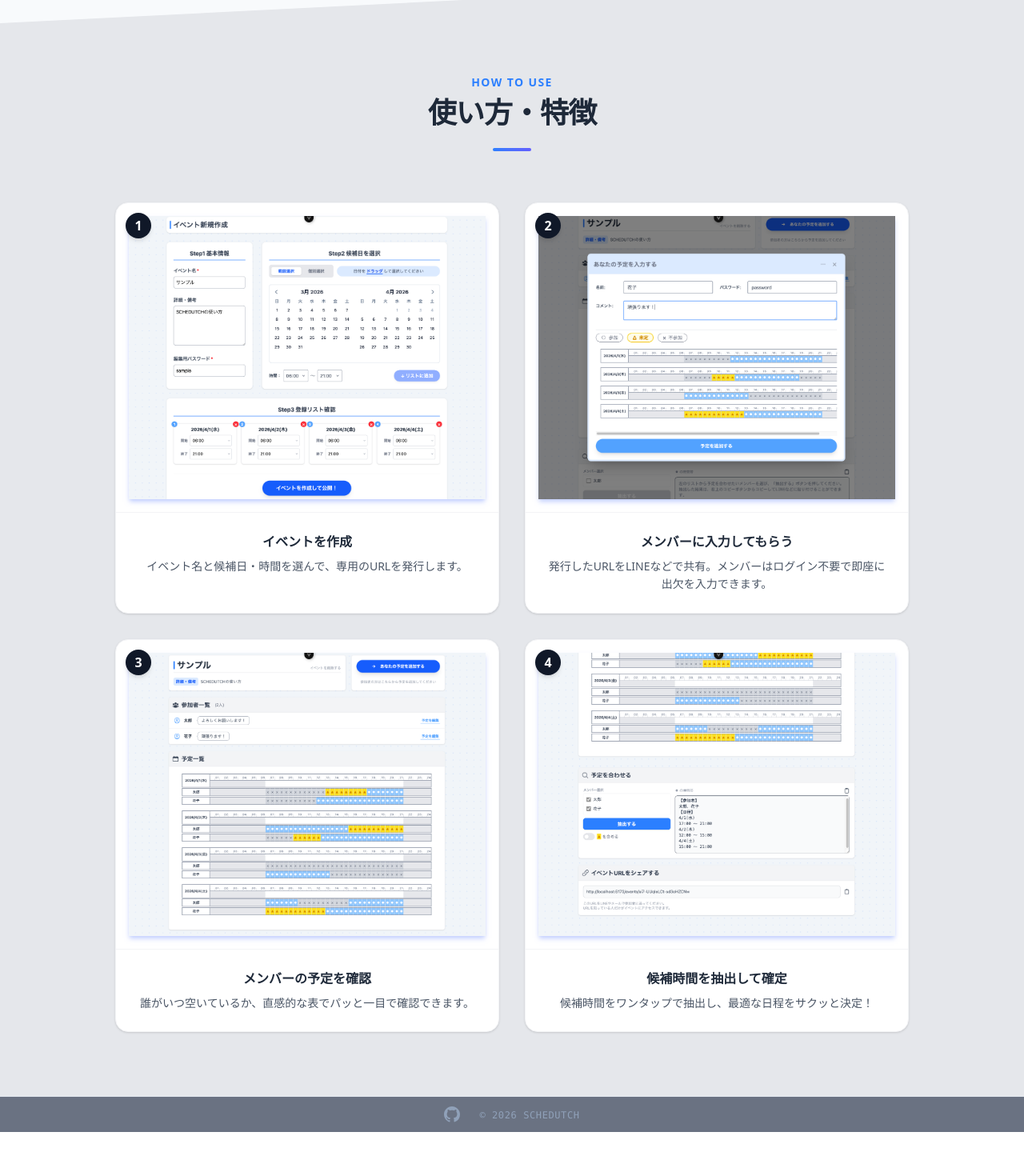
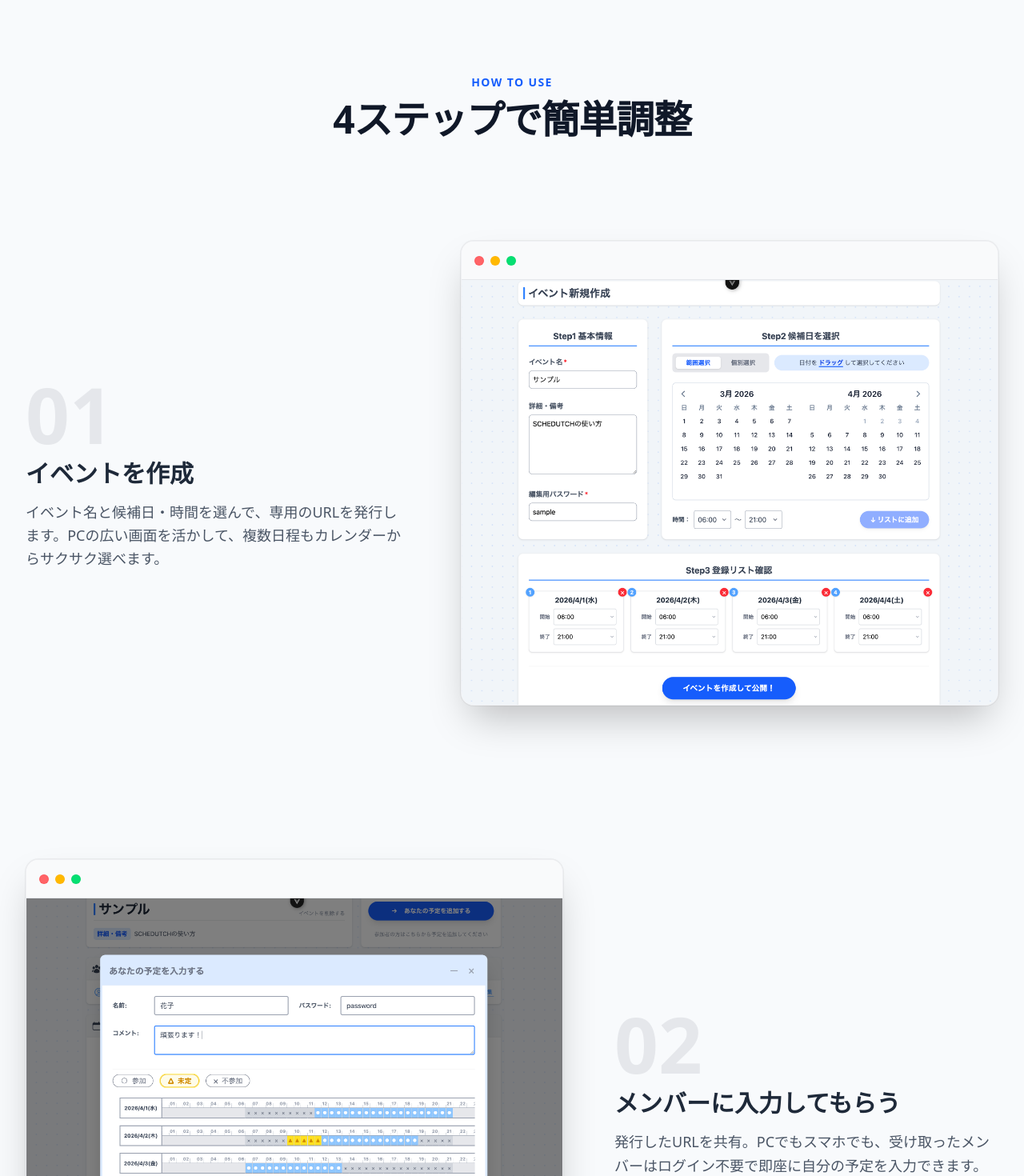
Before and after one commit to Ryo0u/schedutch, a Vue app in the folder frontend/: page / in a window 1280 px wide. Shown: the part 920-2390 px from the top of the page at 80% size. Before the commit the page ends 2335 px from the top, so only its background shows below. Built offline with nearby package versions, Linux system fonts and the light colour scheme; no server answers; what v-calendar would draw is missing.

Commit message:
使い方をモックアップで説明する

```diff
--- a/frontend/src/views/TopPage.vue
+++ b/frontend/src/views/TopPage.vue
@@ -49,88 +49,119 @@
       </div>
     </section>
 
-    <section class="relative w-full pt-28 pb-20 sm:pt-32">
+    <section class="relative w-full py-24 sm:py-32 bg-slate-50 overflow-hidden">
+  <div class="max-w-7xl mx-auto px-4 sm:px-6 lg:px-8">
 
-      <div class="absolute inset-0 bg-gray-200 [clip-path:polygon(0_5vw,100%_0,100%_100%,0_100%)] z-0"></div>
+    <div class="text-center mb-24 sm:mb-32">
+      <span class="text-blue-600 font-extrabold tracking-widest text-sm uppercase mb-3 block">
+        How to use
+      </span>
+      <h2 class="text-3xl md:text-5xl font-black text-gray-900 tracking-tight">
+        4ステップで簡単調整
+      </h2>
+    </div>
 
-      <div class="relative z-10 max-w-5xl mx-auto px-4">
-        <div class="text-center mb-16">
-          <span class="text-blue-500 font-bold tracking-widest text-sm uppercase mb-2 block">
-            How to use
-          </span>
+    <div class="space-y-32 sm:space-y-48">
 
-          <h2 class="text-3xl md:text-4xl font-extrabold text-gray-800 tracking-tight">
-            使い方・特徴
-          </h2>
+      <div class="flex flex-col lg:flex-row items-center gap-12 lg:gap-16">
+        <div class="w-full lg:w-5/12 text-center lg:text-left">
+          <span class="text-7xl md:text-8xl font-black text-gray-200 block mb-2 leading-none">01</span>
+          <h3 class="text-2xl sm:text-3xl font-bold text-gray-800 mb-4">イベントを作成</h3>
+          <p class="text-base sm:text-lg text-gray-600 leading-relaxed max-w-lg mx-auto lg:mx-0">
+            イベント名と候補日・時間を選んで、専用のURLを発行します。PCの広い画面を活かして、複数日程もカレンダーからサクサク選べます。
+          </p>
+        </div>
+        <div class="w-full lg:w-7/12 relative group">
+          <div class="absolute inset-0 bg-blue-400/20 rounded-full blur-[120px] -z-10 group-hover:bg-blue-400/30 transition-colors duration-500"></div>
 
-          <div class="w-12 h-1 bg-linear-to-r from-blue-500 to-indigo-500 mx-auto mt-6 rounded-full"></div>
-        </div>
-
-        <div class="grid md:grid-cols-2 gap-8">
-
-          <div class="bg-white rounded-2xl shadow-sm border border-gray-100 overflow-hidden hover:shadow-md transition-shadow duration-300">
-            <div class="border-b border-gray-100 aspect-video relative flex items-center justify-center p-4">
-              <div class="absolute top-3 left-3 bg-gray-900 text-white w-8 h-8 rounded-full flex items-center justify-center font-bold shadow-md z-10">1</div>
-              <img
-                src="@/assets/images/step_create.png"
-                alt="イベント作成画面"
-                class="shadow-md shadow-indigo-200"
-              />
+          <div class="relative rounded-xl sm:rounded-2xl border border-gray-200/60 shadow-2xl bg-white overflow-hidden ring-1 ring-black/5 hover:shadow-3xl hover:-translate-y-2 transition-all duration-500">
+            <div class="h-10 sm:h-12 bg-gray-50 border-b border-gray-200 flex items-center px-4 gap-2">
+              <div class="w-3 h-3 rounded-full bg-red-400 border border-red-500/20"></div>
+              <div class="w-3 h-3 rounded-full bg-amber-400 border border-amber-500/20"></div>
+              <div class="w-3 h-3 rounded-full bg-green-400 border border-green-500/20"></div>
             </div>
-            <div class="p-6">
-              <h3 class="font-bold text-gray-800 mb-2 text-center">イベントを作成</h3>
-              <p class="text-sm text-gray-600 text-center leading-relaxed">イベント名と候補日・時間を選んで、専用のURLを発行します。</p>
+            <div class="relative overflow-hidden bg-gray-100">
+              <img src="@/assets/images/step_create.png" alt="イベント作成画面" class="w-full h-auto block" />
             </div>
           </div>
+        </div>
+      </div>
 
-          <div class="bg-white rounded-2xl shadow-sm border border-gray-100 overflow-hidden hover:shadow-md transition-shadow duration-300">
-            <div class="border-b border-gray-100 aspect-video relative flex items-center justify-center p-4">
-              <div class="absolute top-3 left-3 bg-gray-900 text-white w-8 h-8 rounded-full flex items-center justify-center font-bold shadow-md z-10">2</div>
-              <img
-                src="@/assets/images/step_answer.png"
-                alt="予定入力画面"
-                class="shadow-md shadow-indigo-200"
-              />
+      <div class="flex flex-col lg:flex-row-reverse items-center gap-12 lg:gap-16">
+        <div class="w-full lg:w-5/12 text-center lg:text-left">
+          <span class="text-7xl md:text-8xl font-black text-gray-200 block mb-2 leading-none">02</span>
+          <h3 class="text-2xl sm:text-3xl font-bold text-gray-800 mb-4">メンバーに入力してもらう</h3>
+          <p class="text-base sm:text-lg text-gray-600 leading-relaxed max-w-lg mx-auto lg:mx-0">
+            発行したURLを共有。PCでもスマホでも、受け取ったメンバーはログイン不要で即座に自分の予定を入力できます。
+          </p>
+        </div>
+        <div class="w-full lg:w-7/12 relative group">
+          <div class="absolute inset-0 bg-indigo-400/20 rounded-full blur-[120px] -z-10 group-hover:bg-indigo-400/30 transition-colors duration-500"></div>
+
+          <div class="relative rounded-xl sm:rounded-2xl border border-gray-200/60 shadow-2xl bg-white overflow-hidden ring-1 ring-black/5 hover:shadow-3xl hover:-translate-y-2 transition-all duration-500">
+            <div class="h-10 sm:h-12 bg-gray-50 border-b border-gray-200 flex items-center px-4 gap-2">
+              <div class="w-3 h-3 rounded-full bg-red-400 border border-red-500/20"></div>
+              <div class="w-3 h-3 rounded-full bg-amber-400 border border-amber-500/20"></div>
+              <div class="w-3 h-3 rounded-full bg-green-400 border border-green-500/20"></div>
             </div>
-            <div class="p-6">
-              <h3 class="font-bold text-gray-800 mb-2 text-center">メンバーに入力してもらう</h3>
-              <p class="text-sm text-gray-600 text-center leading-relaxed">発行したURLをLINEなどで共有。メンバーはログイン不要で即座に出欠を入力できます。</p>
+            <div class="relative overflow-hidden bg-gray-100">
+              <img src="@/assets/images/step_answer.png" alt="予定入力画面" class="w-full h-auto block" />
             </div>
           </div>
+        </div>
+      </div>
 
-          <div class="bg-white rounded-2xl shadow-sm border border-gray-100 overflow-hidden hover:shadow-md transition-shadow duration-300">
-            <div class="border-b border-gray-100 aspect-video relative flex items-center justify-center p-4">
-              <div class="absolute top-3 left-3 bg-gray-900 text-white w-8 h-8 rounded-full flex items-center justify-center font-bold shadow-md z-10">3</div>
-              <img
-                src="@/assets/images/step_show.png"
-                alt="予定閲覧画面"
-                class="shadow-md shadow-indigo-200"
-              />
+      <div class="flex flex-col lg:flex-row items-center gap-12 lg:gap-16">
+        <div class="w-full lg:w-5/12 text-center lg:text-left">
+          <span class="text-7xl md:text-8xl font-black text-gray-200 block mb-2 leading-none">03</span>
+          <h3 class="text-2xl sm:text-3xl font-bold text-gray-800 mb-4">メンバーの予定を確認</h3>
+          <p class="text-base sm:text-lg text-gray-600 leading-relaxed max-w-lg mx-auto lg:mx-0">
+            誰がいつ空いているか、直感的な表でパッと一目で確認。PCの広い画面なら、大人数の予定もスクロールせずに俯瞰できます。
+          </p>
+        </div>
+        <div class="w-full lg:w-7/12 relative group">
+          <div class="absolute inset-0 bg-blue-400/20 rounded-full blur-[120px] -z-10 group-hover:bg-blue-400/30 transition-colors duration-500"></div>
+
+          <div class="relative rounded-xl sm:rounded-2xl border border-gray-200/60 shadow-2xl bg-white overflow-hidden ring-1 ring-black/5 hover:shadow-3xl hover:-translate-y-2 transition-all duration-500">
+            <div class="h-10 sm:h-12 bg-gray-50 border-b border-gray-200 flex items-center px-4 gap-2">
+              <div class="w-3 h-3 rounded-full bg-red-400 border border-red-500/20"></div>
+              <div class="w-3 h-3 rounded-full bg-amber-400 border border-amber-500/20"></div>
+              <div class="w-3 h-3 rounded-full bg-green-400 border border-green-500/20"></div>
             </div>
-            <div class="p-6">
-              <h3 class="font-bold text-gray-800 mb-2 text-center">メンバーの予定を確認</h3>
-              <p class="text-sm text-gray-600 text-center leading-relaxed">誰がいつ空いているか、直感的な表でパッと一目で確認できます。</p>
+            <div class="relative overflow-hidden bg-gray-100">
+              <img src="@/assets/images/step_show.png" alt="予定閲覧画面" class="w-full h-auto block" />
             </div>
           </div>
+        </div>
+      </div>
 
-          <div class="bg-white rounded-2xl shadow-sm border border-gray-100 overflow-hidden hover:shadow-md transition-shadow duration-300">
-            <div class="border-b border-gray-100 aspect-video relative flex items-center justify-center p-4">
-              <div class="absolute top-3 left-3 bg-gray-900 text-white w-8 h-8 rounded-full flex items-center justify-center font-bold shadow-md z-10">4</div>
-              <img
-                src="@/assets/images/step_extract.png"
-                alt="予定抽出画面"
-                class="shadow-md shadow-indigo-200"
-              />
+      <div class="flex flex-col lg:flex-row-reverse items-center gap-12 lg:gap-16">
+        <div class="w-full lg:w-5/12 text-center lg:text-left">
+          <span class="text-7xl md:text-8xl font-black text-gray-200 block mb-2 leading-none">04</span>
+          <h3 class="text-2xl sm:text-3xl font-bold text-gray-800 mb-4">候補時間を抽出して確定</h3>
+          <p class="text-base sm:text-lg text-gray-600 leading-relaxed max-w-lg mx-auto lg:mx-0">
+            ワンタップで最適な日程をサクッと決定！そのまま共有用のテキストをコピーして、参加者に送るだけで調整完了です。
+          </p>
+        </div>
+        <div class="w-full lg:w-7/12 relative group">
+          <div class="absolute inset-0 bg-indigo-400/20 rounded-full blur-[120px] -z-10 group-hover:bg-indigo-400/30 transition-colors duration-500"></div>
+
+          <div class="relative rounded-xl sm:rounded-2xl border border-gray-200/60 shadow-2xl bg-white overflow-hidden ring-1 ring-black/5 hover:shadow-3xl hover:-translate-y-2 transition-all duration-500">
+            <div class="h-10 sm:h-12 bg-gray-50 border-b border-gray-200 flex items-center px-4 gap-2">
+              <div class="w-3 h-3 rounded-full bg-red-400 border border-red-500/20"></div>
+              <div class="w-3 h-3 rounded-full bg-amber-400 border border-amber-500/20"></div>
+              <div class="w-3 h-3 rounded-full bg-green-400 border border-green-500/20"></div>
             </div>
-            <div class="p-6">
-              <h3 class="font-bold text-gray-800 mb-2 text-center">候補時間を抽出して確定</h3>
-              <p class="text-sm text-gray-600 text-center leading-relaxed">候補時間をワンタップで抽出し、最適な日程をサクッと決定！</p>
+            <div class="relative overflow-hidden bg-gray-100">
+              <img src="@/assets/images/step_extract.png" alt="予定抽出画面" class="w-full h-auto block" />
             </div>
           </div>
-
         </div>
       </div>
-    </section>
+
+    </div>
+  </div>
+</section>
 
    <footer class="w-full bg-gray-500 border-t border-slate-200 py-3 ">
       <div class="max-w-5xl mx-auto px-6 flex items-center justify-center gap-6">
```
